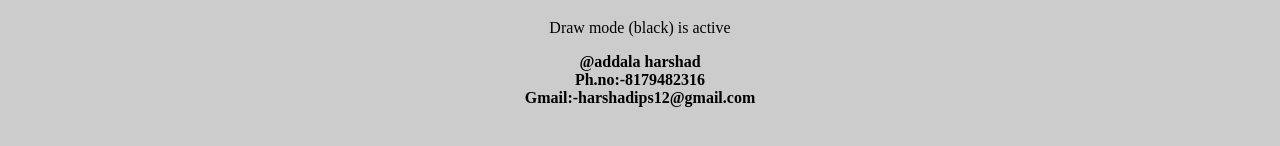
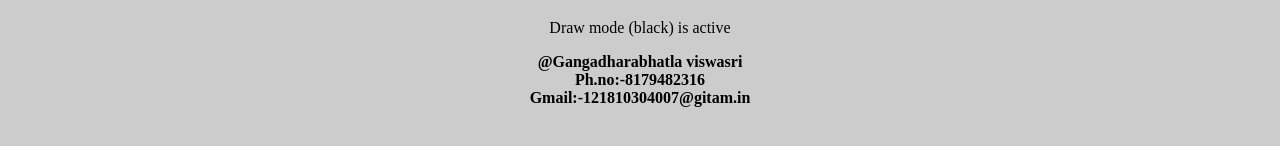
Before and after one commit to addalaharshad/DIGITAL-WHITEBOARD, a plain HTML site: page index.html in a window 1280 px wide. Shown: the part 610-756 px from the top of the page. Drawn offline with Linux system fonts and the light colour scheme.

Commit message:
Update index.html

```diff
--- a/index.html
+++ b/index.html
@@ -55,7 +55,7 @@
 <center><canvas id="canvas" style="border:1px solid black;"></canvas></center>
 <center><p id="console"></p></center>
 <footer>
-  <center><p><b>@addala harshad<br>Ph.no:-8179482316<br>Gmail:-harshadips12@gmail.com</b></p></center>
+  <center><p><b>@Gangadharabhatla viswasri<br>Ph.no:-8179482316<br>Gmail:-121810304007@gitam.in</b></p></center>
 </footer>
 <script src="script.js"></script>
 </body>
```
